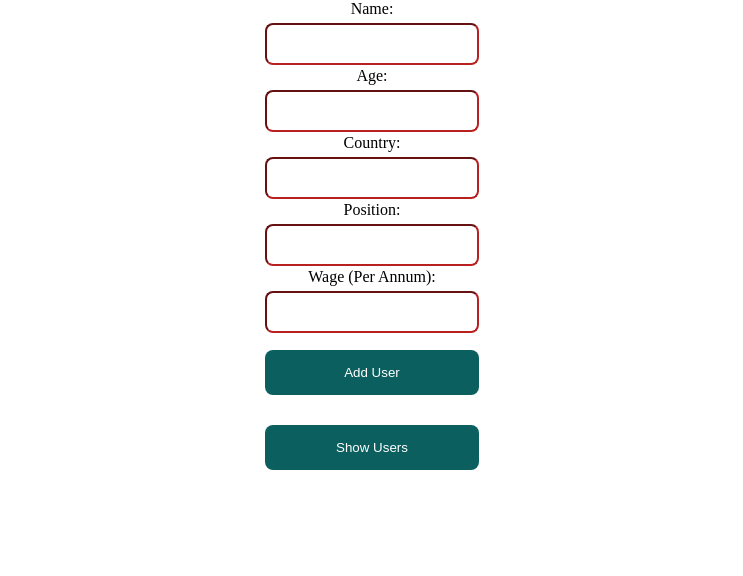
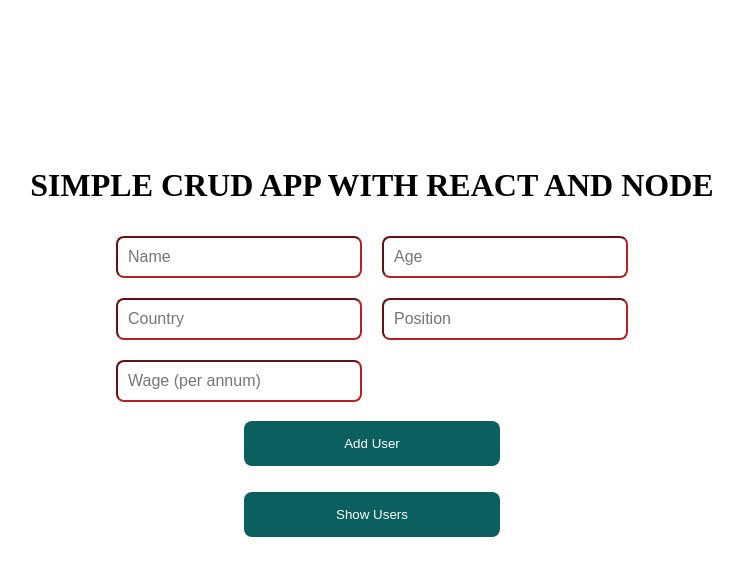
Before and after one commit to Sesughter01/user_managerjs, a React (Create React App) app in the folder client/: page / in a window 1280 px wide. Shown: the top 576 px of the page, without its empty margins (268-1011 px from the left). Built offline with nearby package versions, Linux system fonts and the light colour scheme.

Commit message:
Completed first phase of RWD on client
Also tried to remove the node_modules files from staging area

```diff
--- a/client/src/App.css
+++ b/client/src/App.css
@@ -3,24 +3,32 @@
   padding: 0;
   box-sizing: border-box;
 }
+body{
+  width: 100vw;
+  /* height: 100vh; */
+}
+div#root{
+  width: 100vw;
+  height: 100vh;
+
+}
 
 .App {
-  /* text-align: center; */
-  display: flex;
-  flex-direction: column;
-  /* align-items: center; */
-}
-
-.info{
+  /* width: 80vw;
+  height: 80vh; */
   display: flex;
   flex-direction: column;
   justify-content: center;
-  align-items: center;
+  padding-top:2rem ;
+  margin: 1rem auto auto;
+
+}
+.App h1{
+  margin: 1rem auto 1rem;
 }
 
-.users button{
-  margin-top: 30px !important;
-}
+
+
 
 tr{
   border-collapse: collapse;
@@ -28,41 +36,70 @@ tr{
   padding: 8px;
   margin-top: 20px;
 }
-/* MQs */
+
+/* MEDIA QEURIES */
 
 
 
-@media (min-width:768px){
+@media (min-width:576px){
+  .App{
+    width:80vw;
+    height: 80vh;
+    margin: 0.5rem auto auto;
+  }
+  .App h1{
+    text-align: center;
+  }
+.info{
+  display: grid;
+  grid-template-columns: 1fr 1fr;
+  grid-template-rows: 1fr 1fr 1fr ;
+  gap: 20px;
+  justify-content: center;
+  align-items: center;
+  width: 50%;
+  margin: 1rem auto 1rem;
+}
 
   .info input{
 
-    width:16.66% ;
-    /* height: 36px; */
     font-size: 1rem;
     padding-left: 10px;
     color: #727272;
     border-radius:8px ;
     border-color: #b92020 !important;
-    margin-top: 5px;
-    margin-bottom: 2px;
+    /* margin-top: 5px; */
+    /* margin-bottom: 2px; */
     padding: 10px;
+  }
+  .info input[id=wage]{
+
+     grid-column: 1/2;
   }
 
    button{
     outline: none;
     border: none;
     border-radius: 8px;
-    width: 16.66%;
-    /* height: 48px; */
     color: #fff;
     background-color: rgb(12, 95, 95);
-    margin-top: 15px;
     padding: 15px;
   }
 
    button:hover{
     cursor: pointer;
     background-color: rgb(107, 106, 106);
+  }
+  .App button{
+      width: 25%;
+
+  }
+  .App > button{
+    margin: 0.2rem auto 1rem;
+
+  }
+  .users > button{
+     margin-top: 10px;
   }
   table{
     margin: auto;
@@ -76,6 +113,9 @@ tr{
     align-items: center;
     width: 100%;
     /* overflow-x: auto; */
+  }
+  .users button{
+
   }
   .user{
     margin-top: 10px;
@@ -99,6 +139,20 @@ tr{
 }
 
 @media (max-width:576px){
+  .App{
+    margin: 0.5rem auto auto;
+  }
+  .App h1{
+    font-size:1.5em;
+    text-align: center;
+
+  }
+.info{
+  display: flex;
+  flex-direction: column;
+  justify-content: center;
+  align-items: center;
+}
 
   .info input{
     width:84% ;
@@ -125,6 +179,13 @@ tr{
     font-size: 1rem;
     padding:15px;
   }
+  .App > button{
+    margin: 0.2rem auto 1rem;
+
+  }
+  .users > button{
+     margin-top: 10px;
+  }
   table{
     margin: auto;
     width: 70%;
--- a/client/src/App.js
+++ b/client/src/App.js
@@ -37,26 +37,27 @@ function App() {
    }
   return (
     <div className="App">
+       <h1>SIMPLE CRUD APP WITH REACT AND NODE</h1>
       <div className="info">
 
-          <label >Name:</label>
-          <input type="text"  onChange={(event)=> {
+          {/* <label >Name:</label> */}
+          <input type="text" placeholder='Name' onChange={(event)=> {
              setName(event.target.value)}}/>
-          <label >Age:</label>
-          <input type="number" onChange={(event)=> {
+          {/* <label >Age:</label> */}
+          <input type="number" placeholder='Age' onChange={(event)=> {
              setAge(event.target.value)}}/>
-          <label >Country:</label>
-          <input type="text" onChange={(event)=> {
+          {/* <label >Country:</label> */}
+          <input type="text" placeholder='Country' onChange={(event)=> {
              setCountry(event.target.value)}} />
-          <label >Position:</label>
-          <input type="text" onChange={(event)=> {
+          {/* <label >Position:</label> */}
+          <input type="text" placeholder='Position' onChange={(event)=> {
              setPosition(event.target.value)}} />
-          <label >Wage (Per Annum):</label>
-          <input type="number" onChange={(event)=> {
+          {/* <label >Wage (Per Annum):</label> */}
+          <input type="number" id='wage' placeholder='Wage (per annum)' onChange={(event)=> {
              setWage(event.target.value)}}/>
-          <button onClick={addUser}>Add User</button>
 
       </div>
+      <button onClick={addUser}>Add User</button>
 
       <div className="users">
          <button onClick={getUsers}>Show Users</button>
```
Also changed, not shown: 1 other file (tests, documents, lock files or other folders).
